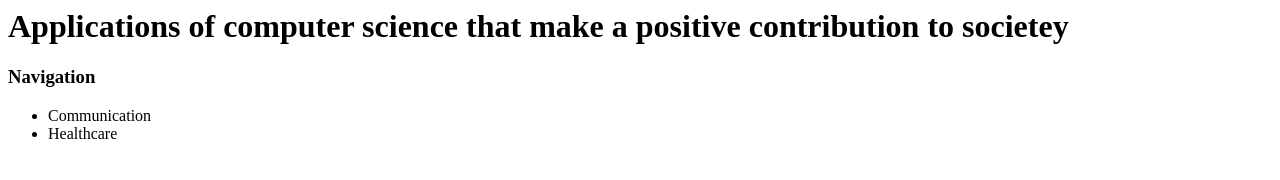
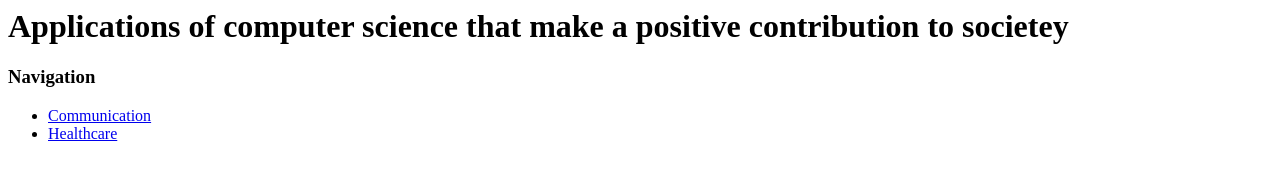
Before and after one commit to tashiexdavid/Practical-week-5-group-work, a plain HTML site: page index.html in a window 1280 px wide. Drawn offline with Linux system fonts and the light colour scheme.

Commit message:
modified index

```diff
--- a/index.html
+++ b/index.html
@@ -6,8 +6,8 @@
         <h1>Applications of computer science that make a positive contribution to societey</h1>
         <h3>Navigation</h3>
         <ul>
-            <li>Communication</li>
-            <li>Healthcare</li>
+            <li> <a href="pageone.html">Communication</a></li>
+            <li> <a href="Page2.html">Healthcare </a></li>
         </ul>
     </body>
 </html>
```
